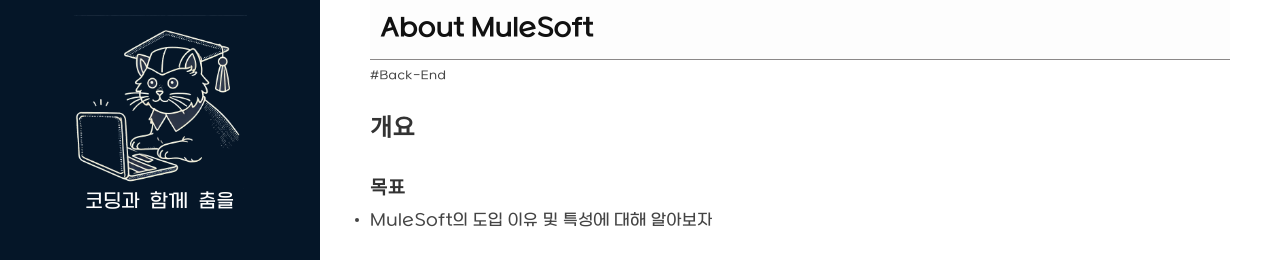
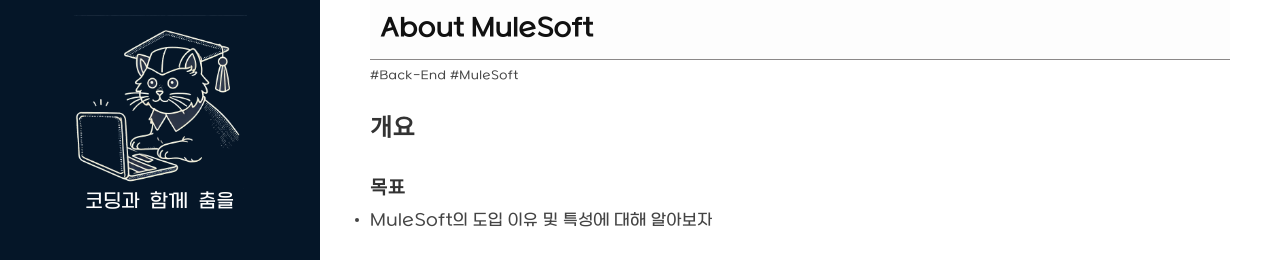
Before and after one commit to billiamchoi/billiamchoi.github.io, a Jekyll site: the page built from _posts/Study/2024-11-12-why-mulesoft.md, in a window 1280 px wide and 900 px high. Shown: the top 260 px of the window. Built offline with Jekyll 4.4.1, drawn with Linux system fonts in a browser that asks for light colours; comment, search, counter and statistics services are not loaded.

Commit message:
Update Study “2024-11-12-why-mulesoft”

```diff
--- a/_posts/Study/2024-11-12-why-mulesoft.md
+++ b/_posts/Study/2024-11-12-why-mulesoft.md
@@ -8,6 +8,7 @@
   - MuleSoft
 tags:
   - Back-End
+  - MuleSoft
 img-tag: mulesoft
 ---
 ## 개요
```
